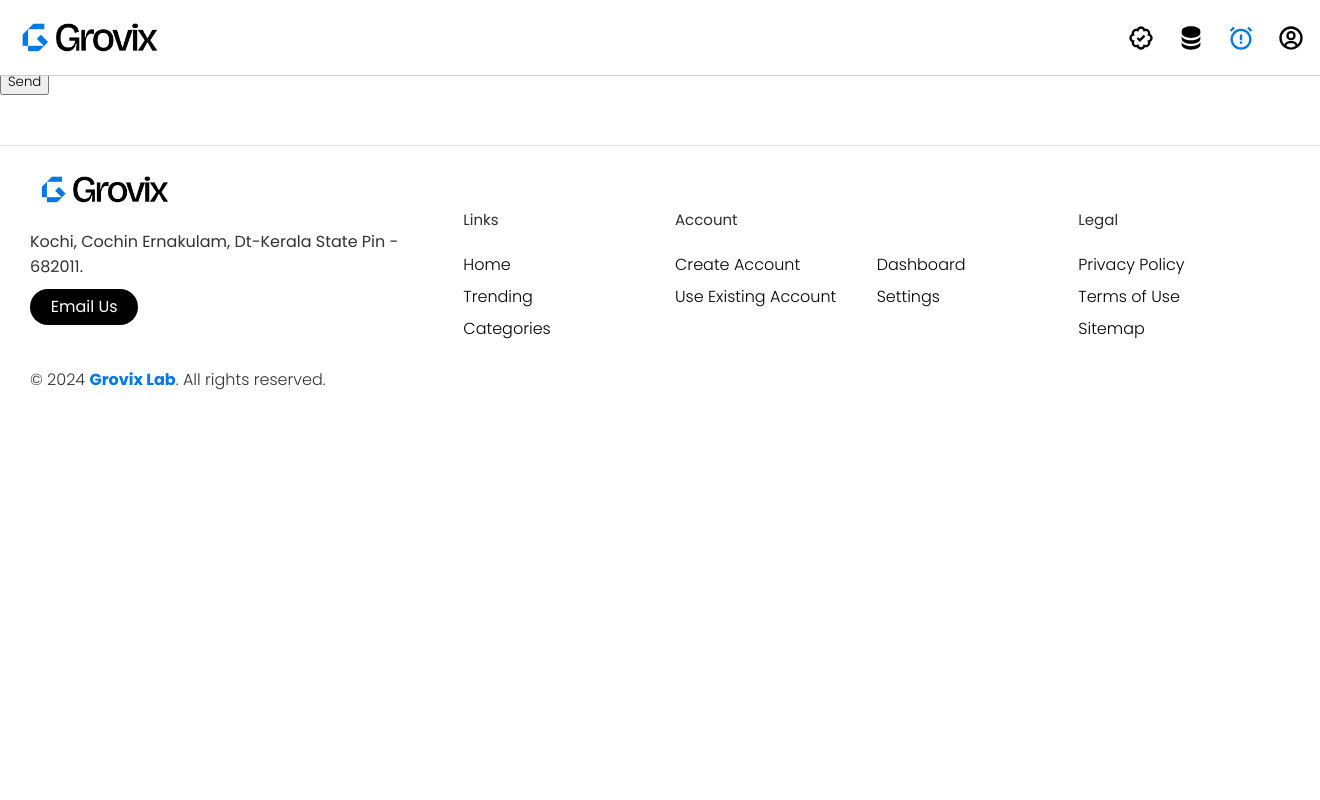
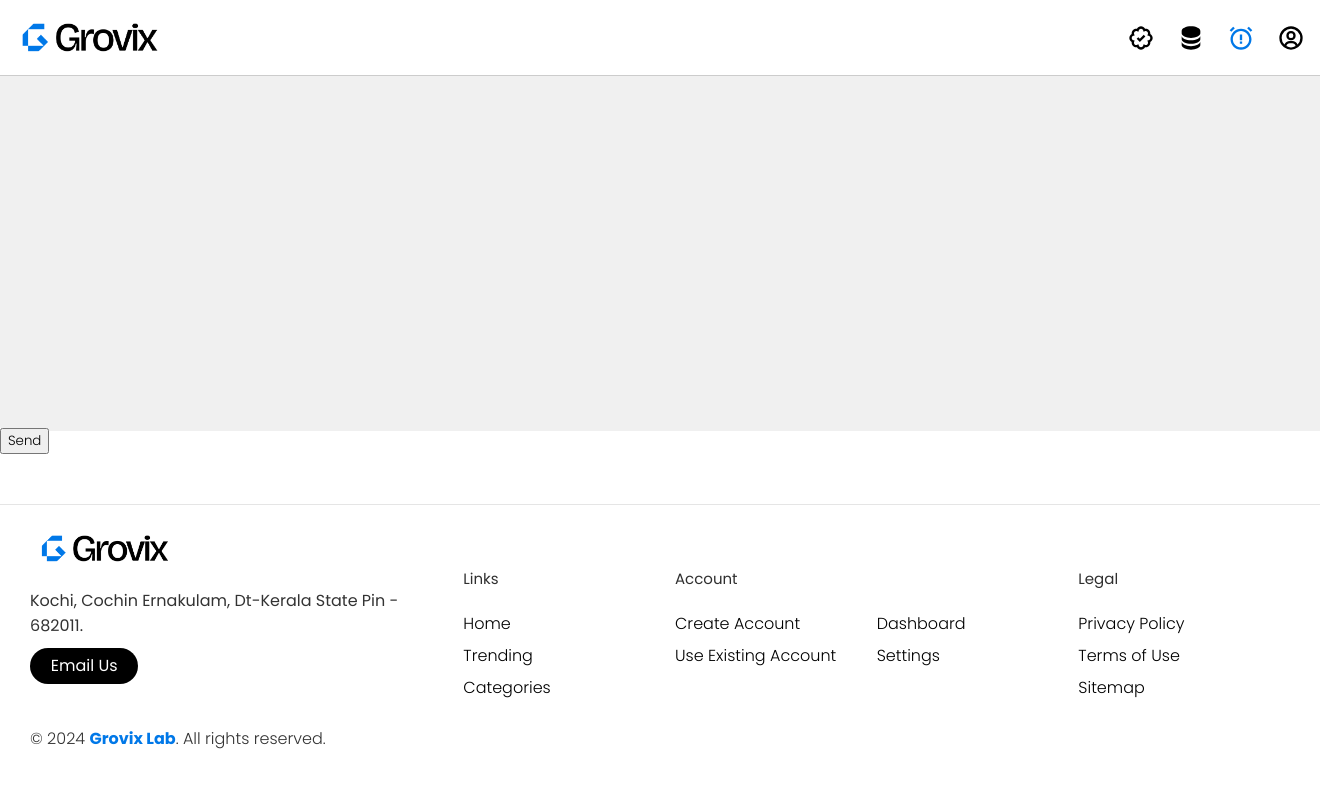
Before and after one commit to mrsajadpp/grovix, a Node server app: template views/admin/alert.hbs in a window 1320 px wide; the page is wider, and only the part inside the window is pictured. Run offline with Node 20, Linux system fonts and the light colour scheme; the template is opened without the code that fills it, so the values that code supplies are empty; some libraries are stand-ins or nearby versions.

Commit message:
bug fixed

```diff
--- a/views/admin/alert.hbs
+++ b/views/admin/alert.hbs
@@ -16,11 +16,11 @@
         <div class="inputBox">
             <input type="text" name="subject" id="subject" placeholder="Subject*" required>
         </div>
-        <div class="textBox">
+        <div class="textBox" style="height: 400px;">
             <textarea name="body" id="body" placeholder="Message*" required></textarea>
         </div>
         {{#if error}}
-        <div class="inputText" style="height: 400px;">
+        <div class="inputText" >
             <span class="textMsg" style="color: red;">{{error.message}}</span>
         </div>
         {{/if}}
```
